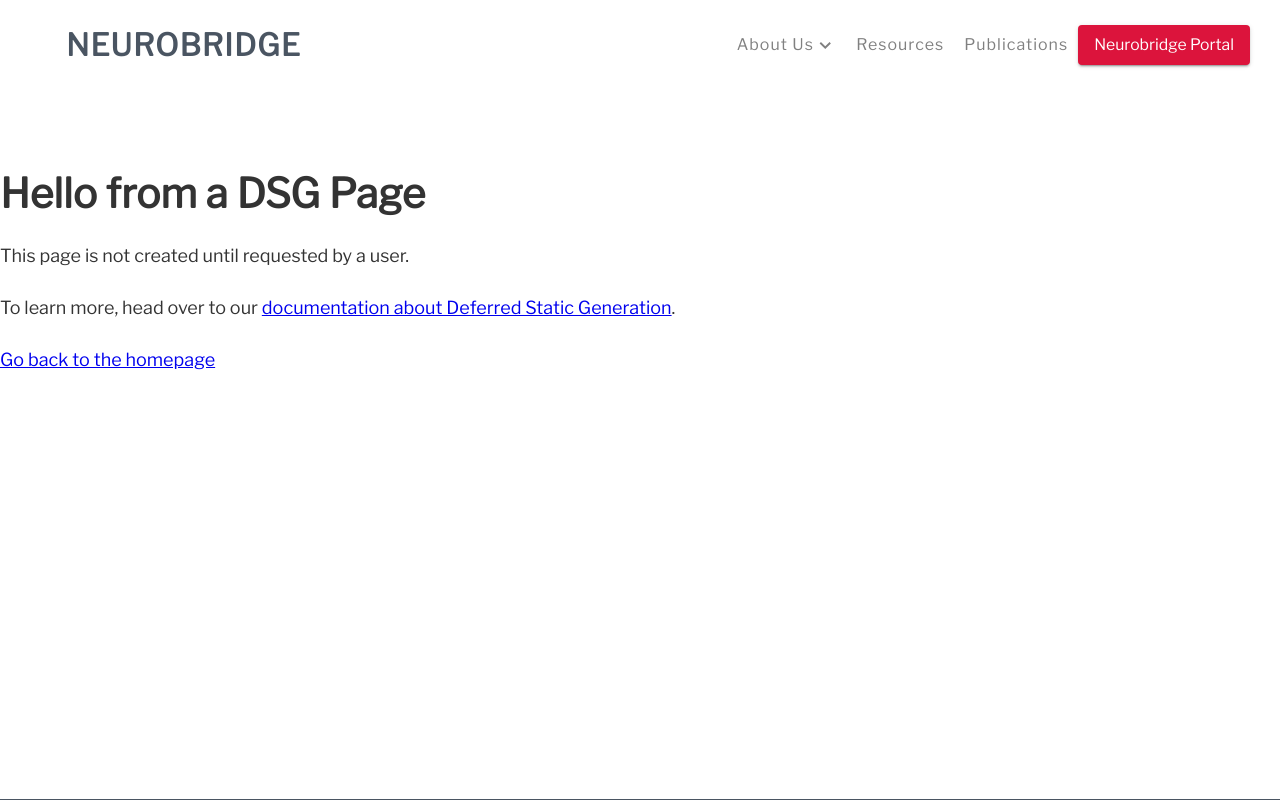
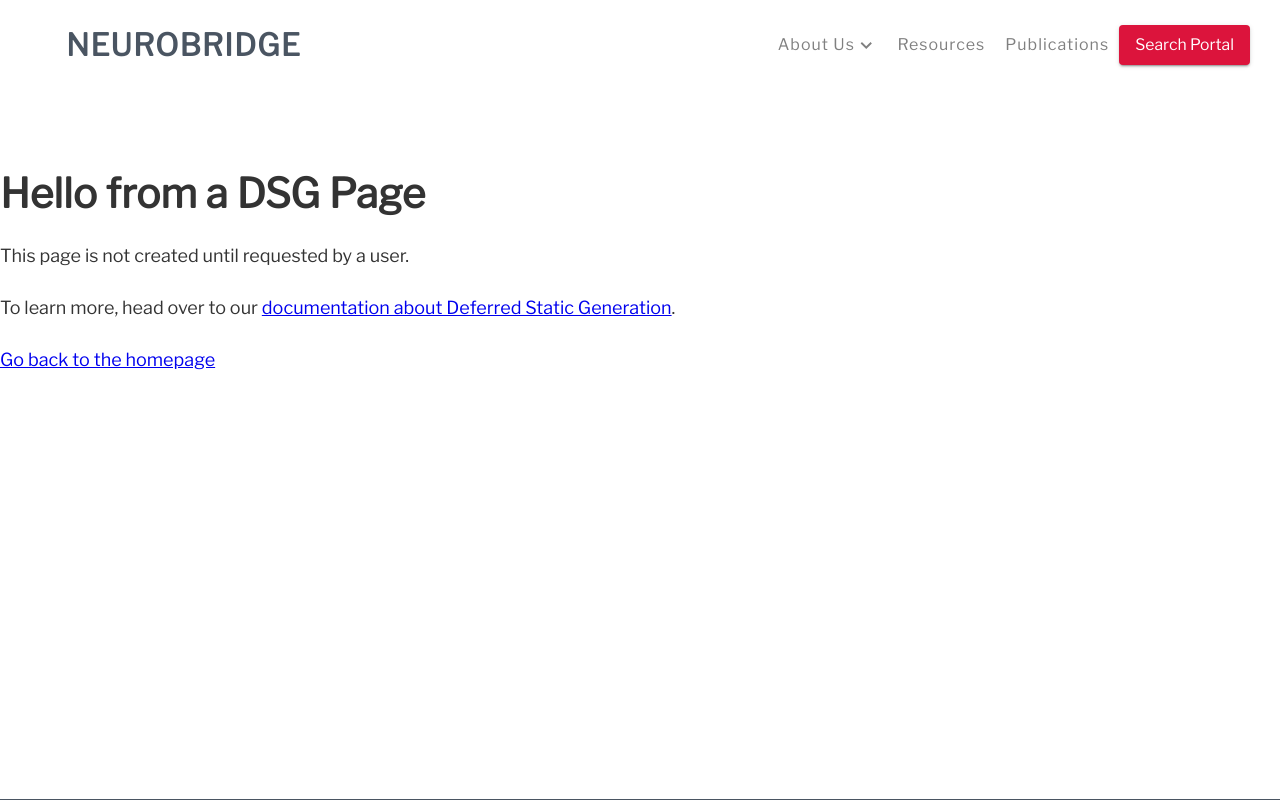
Before and after one commit to NeuroBridge/NeuroBridge1.0, a Gatsby site: page /using-dsg in a window 1280 px wide. Shown: the top 800 px of the page. Built offline with nearby package versions, Linux system fonts and the light colour scheme; Gatsby itself is replaced by a stand-in of ours.

Commit message:
rename portal link to search portal

```diff
--- a/src/components/layout/header.js
+++ b/src/components/layout/header.js
@@ -207,7 +207,7 @@ const Header = ({ siteTitle }) => {
                 sx={styles.mobileMenuItem}
                 onClick={ () => setMenuOpen(false) }
               >
-                Neurobridge Portal
+                Search Portal
               </MuiLink>
             </Drawer>
             <IconButton
@@ -278,7 +278,7 @@ const Header = ({ siteTitle }) => {
                 ))
               }
                 <Button variant="contained" href='https://neurobridges-portal-staging.netlify.app/' color='secondary' sx={{textTransform: 'none'}}>
-                  Neurobridge Portal
+                  Search Portal
                 </Button>
             </Box>
         )
```
